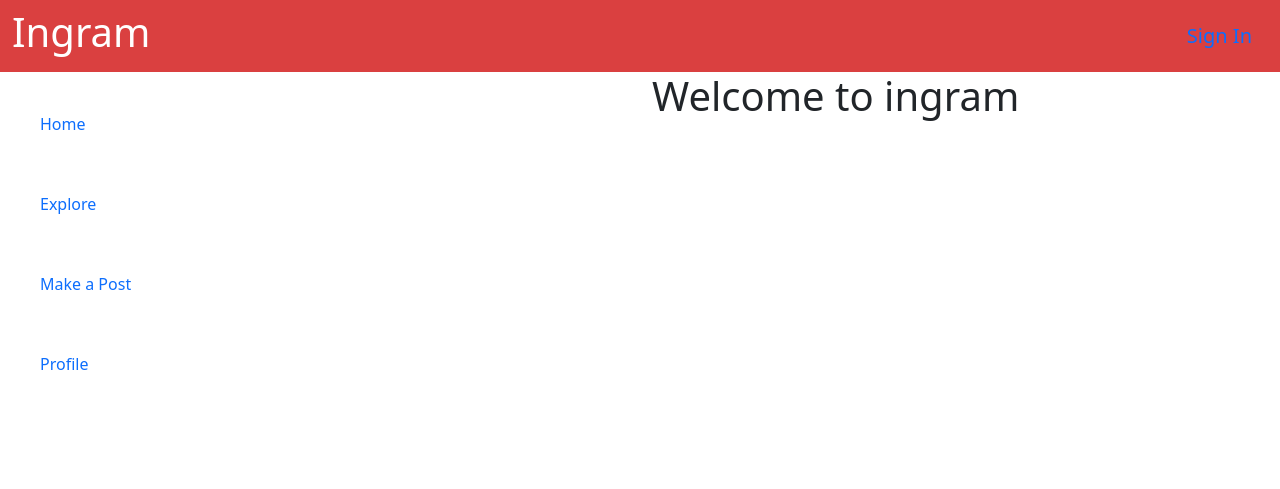
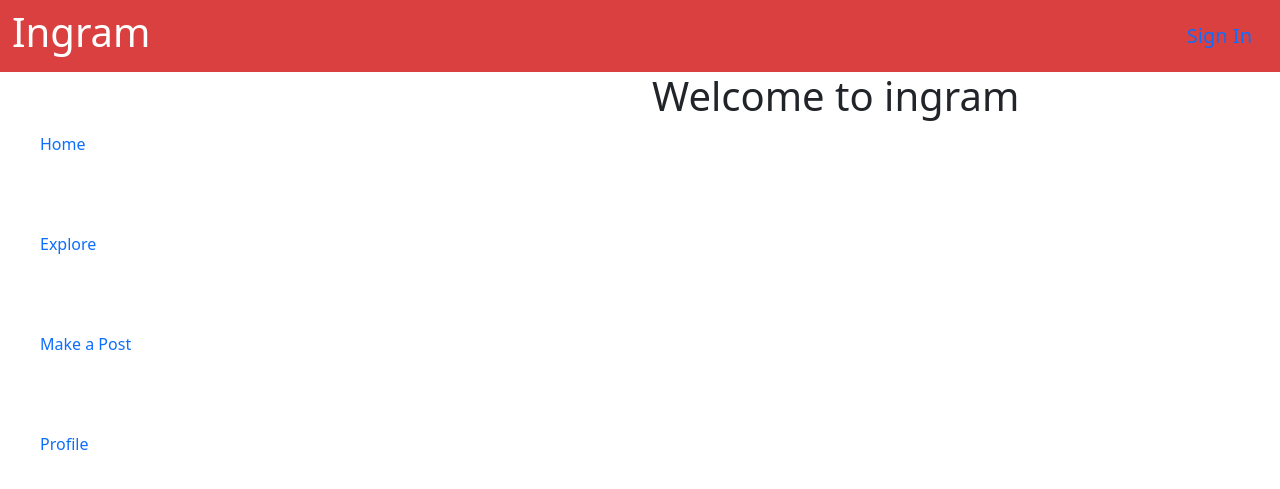
Before and after one commit to MosesOpiyo/Ingram, a Django app: page /gram/ in a window 1280 px wide. Shown: the top 489 px of the page. Run offline with Django 3.2, Linux system fonts and the light colour scheme.

Commit message:
changes in options template

```diff
--- a/gram/templates/options.html
+++ b/gram/templates/options.html
@@ -19,7 +19,7 @@
             background-color: transparent;
             height: 5vh;
             margin-left: 40px;
-            margin-top: 40px;
+            margin-top: 60px;
             text-decoration: none;
         }
     </style>
```
